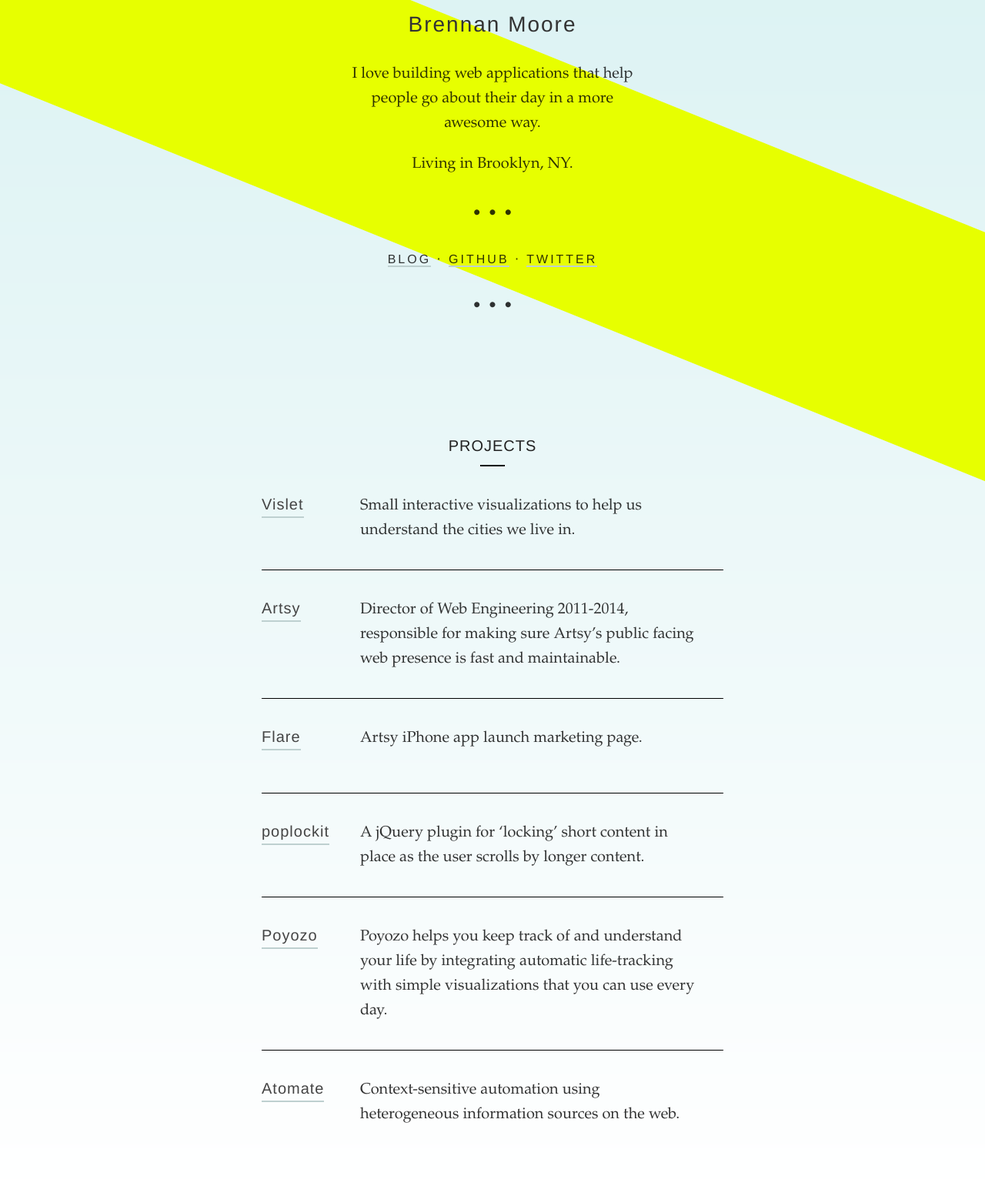
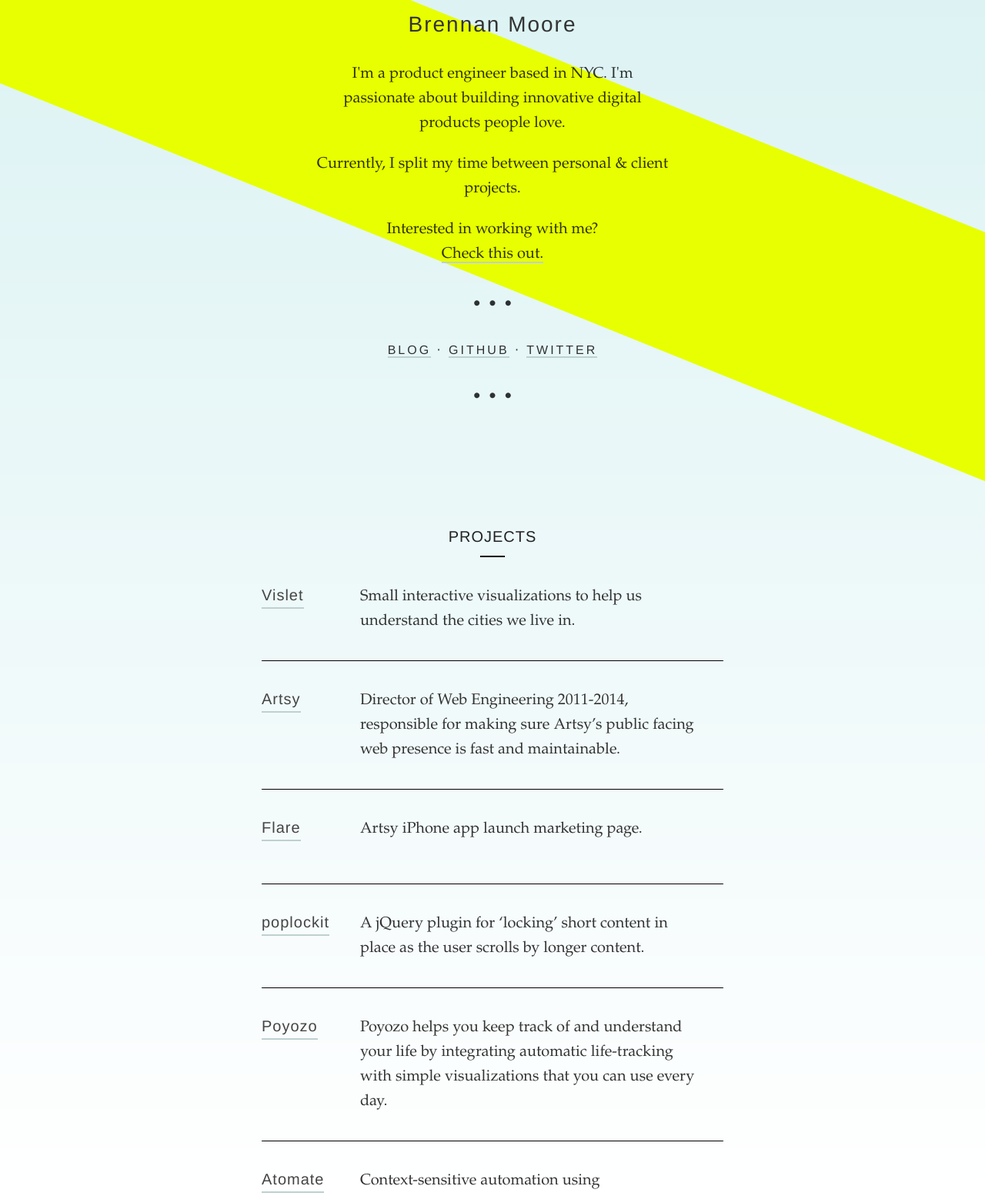
Before and after one commit to zamiang/zamiang-dot-com, a Jekyll site: the page built from index.html, in a window 1280 px wide, cut to the strip 345-1899 px from the top of the page. Shown: the whole strip at 77% size. Built offline with Jekyll 4.4.1, drawn with Linux system fonts in a browser that asks for light colours; nearby versions of some CDN libraries; Markdown is read by kramdown in place of the engine named in the settings; some of the changed text lies outside the part shown.

Commit message:
add link to consulting statement

```diff
--- a/_config.yml
+++ b/_config.yml
@@ -9,7 +9,7 @@
 paginate: 10
 
 title: Brennan Moore
-description: I love building web applications that help people go about their day in a more awesome way.
+description: "I'm a product engineer based in NYC. I'm passionate about building innovative digital products people love."
 url: https://www.zamiang.com
 author:
   name: Brennan Moore
--- a/assets/stylesheets/about.sass
+++ b/assets/stylesheets/about.sass
@@ -23,7 +23,11 @@
     +sans-serif
     line-height: 148%
   .subheading
-    width: 400px
+    max-width: 450px
+    margin: 0px auto
+    margin-bottom: 21px
+  .consulting
+    max-width: 470px
     margin: 0px auto
     margin-bottom: 21px
   h1
--- a/index.html
+++ b/index.html
@@ -12,8 +12,11 @@
       </div>
       <div class="info">
         <p class="name faux-underline-large" itemprop="name">{{ site.title }}</p>
-        <p class="subheading" itemprop="description">{{ site.description }}</p>
-        <p class="location">Living in Brooklyn, NY.</p>
+        <p class="subheading" itemprop="description">I'm a product engineer based in NYC. I'm passionate about building innovative digital products people love.</p>
+        <p class="consulting">Currently, I split my time between personal & client projects.</p>
+        <p class="subheading">Interested in working with me?<br />
+          <a href="https://paper.dropbox.com/doc/Product-engineering-hDNfqFInGXZaX0bfczNi4">Check this out.</a>
+        </p>
         <p class="ellipsis">&hellip;</p>
         <p class="links">
           <a href="/posts">blog</a>&nbsp;&sdot;
```
